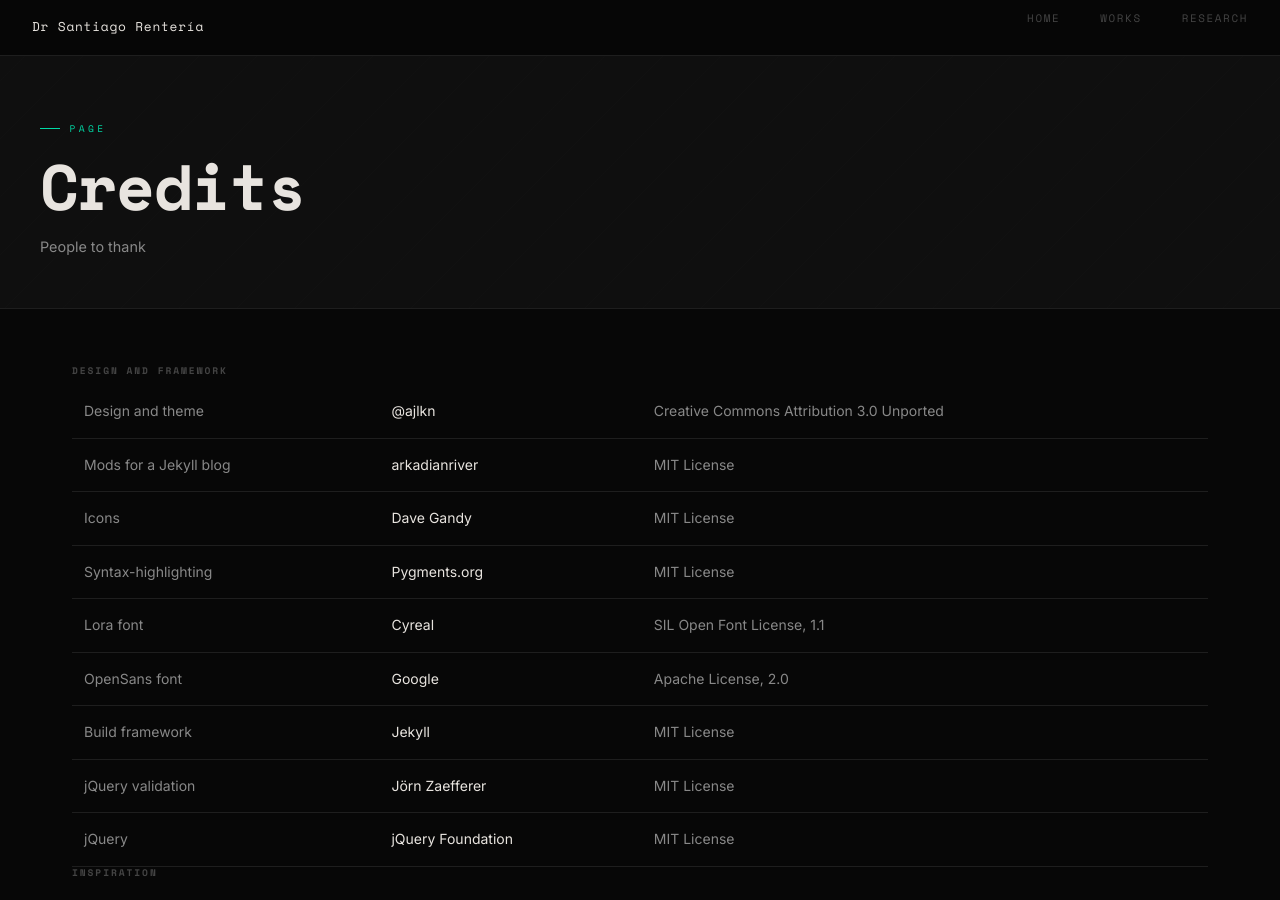
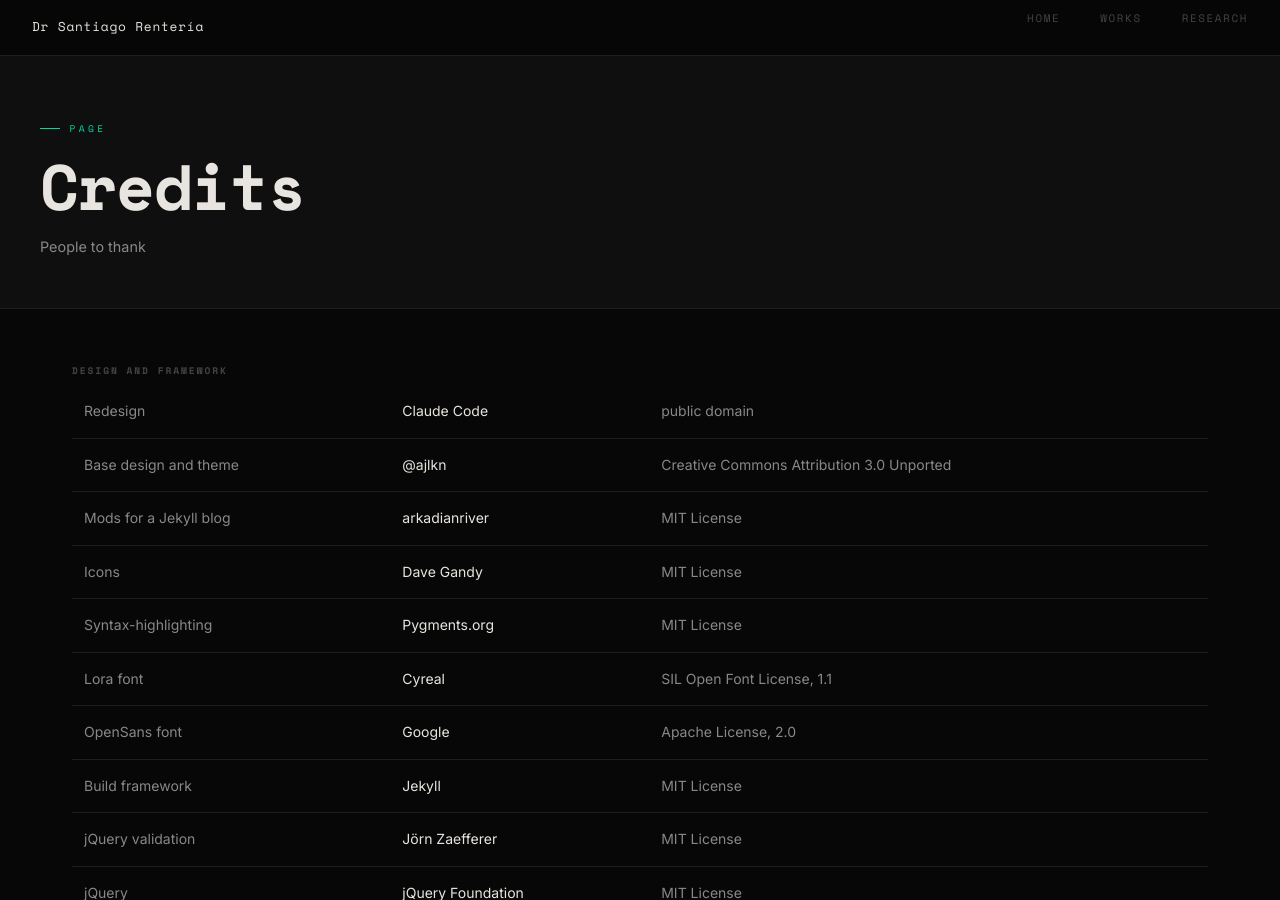
Before and after one commit to hermes2507/renterialab.com, a Jekyll site: the page built from _pages/credits.html, in a window 1280 px wide and 900 px high. Built offline with Jekyll 4.4.1, drawn with Linux system fonts in a browser that asks for light colours.

Commit message:
Update credits.yml

```diff
--- a/_data/credits.yml
+++ b/_data/credits.yml
@@ -50,7 +50,10 @@
 # 'lic' values correspond to the keys in the license hash above
 #
 creds:
-  - for : Design and theme
+  - for : Redesign
+    by  : Claude Code
+    url : https://code.claude.com/docs/en/overview
+  - for : Base design and theme
     by  : '@ajlkn'
     url : http://html5up.net/spectral
     lic : ccb3
```
